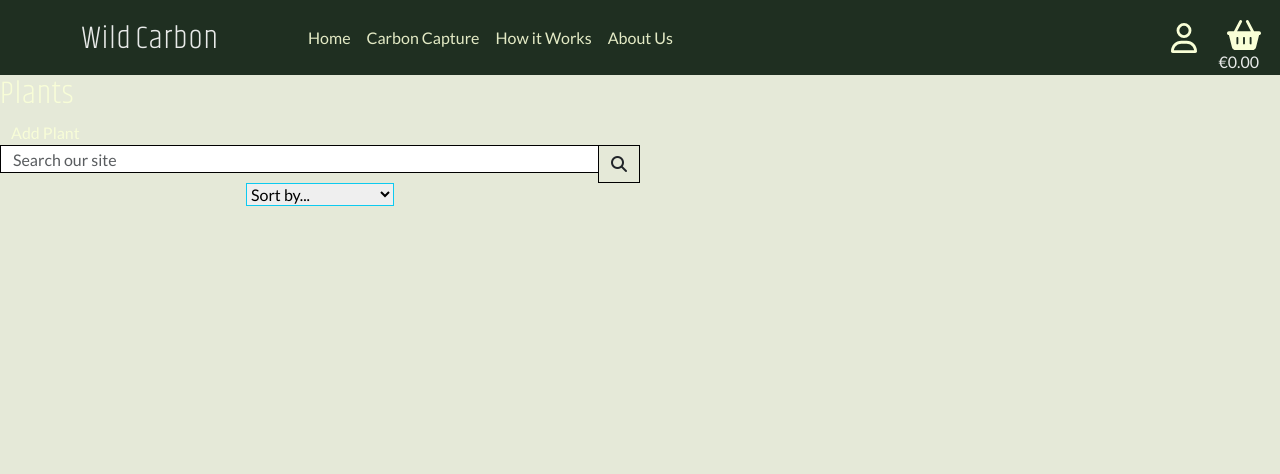
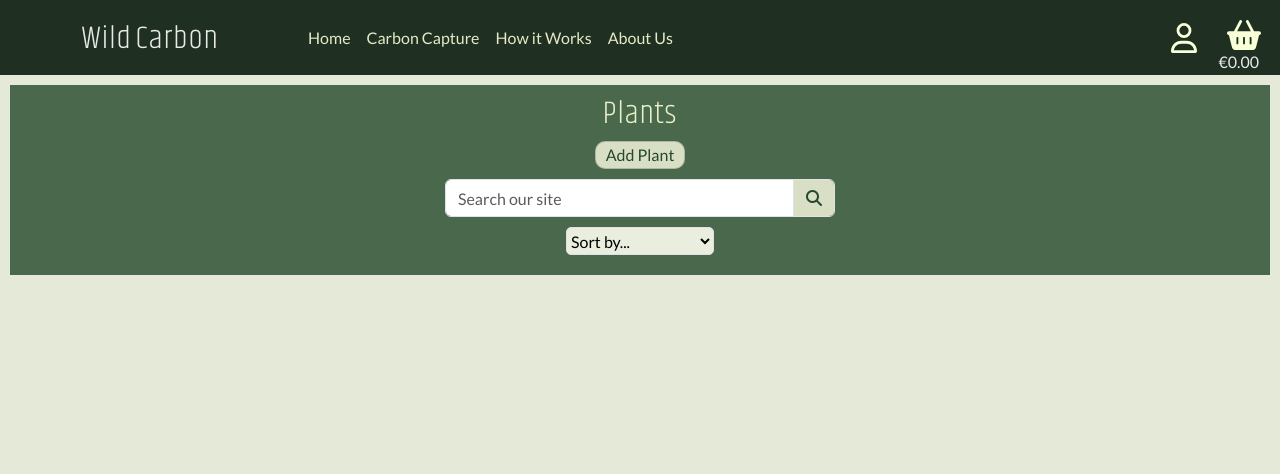
Before and after one commit to Stephen-J-Whitaker/wild-carbon, a Django app: page /plants/list_plants/ in a window 1280 px wide. Shown: the top 474 px of the page. Run offline with Django 3.2, Linux system fonts and the light colour scheme; data that the repository does not hold is empty; some libraries are stand-ins or nearby versions.

Commit message:
FEAT: Update plant list styles

```diff
--- a/locations/templates/locations/carbon_capture.html
+++ b/locations/templates/locations/carbon_capture.html
@@ -35,7 +35,7 @@
             <div>
                 <!-- Search box and sort box HTML supplied by Code Institute -->
                 <div class="location-search-input">
-                    <form id="search" class="search-form" method="GET" action="{% url 'carbon_capture' %}">
+                    <form class="search-form" method="GET" action="{% url 'carbon_capture' %}">
                         <div class="input-group">
                             <input class="form-control search-input" type="text" name="q" placeholder="Search our site">
                             <div class="input-group-append">
--- a/plants/templates/plants/list_plants.html
+++ b/plants/templates/plants/list_plants.html
@@ -9,15 +9,17 @@
 {% endblock %}
 
 {% block content %}
-    <h1>Plants</h1>
-    <a href="{% url 'add_plant' %}">Add Plant</a>
+    <div class="content-container">
+        <div class="inner-content-container">
+            <h2 class="content-header">Plants</h2>
+            <a class="button add-plant-button" href="{% url 'add_plant' %}">Add Plant</a>
             <!-- Search box and sort box HTML supplied by Code Institute -->
-    <div>
-        <form method="GET" action="{% url 'list_plants' %}">
-            <div class="input-group w-50">
-                <input class="form-control border border-black rounded-0" type="text" name="q" placeholder="Search our site">
+            <div class="plant-list-search-input">
+                <form class="search-form" method="GET" action="{% url 'list_plants' %}">
+                    <div class="input-group">
+                        <input class="form-control search-input" type="text" name="q" placeholder="Search our site">
                         <div class="input-group-append">
-                    <button class="form-control btn btn-black border border-black rounded-0" type="submit">
+                            <button class="form-control button search-button" type="submit">
                                 <span class="icon">
                                     <i class="fas fa-search"></i>
                                 </span>
@@ -26,8 +28,8 @@
                     </div>
                 </form>
             </div>
-    <div class="sort-select-wrapper w-50">
-        <select id="sort-selector" class="custom-select custom-select-sm rounded-0 border border-{% if current_sorting != 'None_None' %}info{% else %}black{% endif %}">
+            <div class="sort-select-wrapper">
+                <select id="sort-selector" class="custom-select custom-select-sm selector border">
                     <option value="reset" {% if current_sorting == 'None_None' %}selected{% endif %}>Sort by...</option>
                     <option value="price__asc" {% if current_sorting == 'price__asc' %}selected{% endif %}>Price (low to high)</option>
                     <option value="price__desc" {% if current_sorting == 'price__desc' %}selected{% endif %}>Price (high to low)</option>
@@ -40,22 +42,27 @@
                 <div class="plant-list">
                     {% for plant in plants %}
                         <div class="plant-instance">
+                            <div class="plant-instance add-plant-plant-instance">
                                 {% if plant.image %}
-                        <img class="plant-image" src="{{ plant.image.url }}" alt="{{ plant.common_name }}">
+                                    <img class="plant-image" src="{{ plant.image.url }}" alt="{{ plant.common_name }}" loading="lazy">
                                 {% else %}
-                        <img class="plant-image" src="{{ MEDIA_URL }}noimage.png" alt="{{ plant.common_name }}">
+                                    <img class="plant-image" src="{{ MEDIA_URL }}noimage.png" alt="{{ plant.common_name }}" loading="lazy">
                                 {% endif %}
-                    <div>{{ plant.common_name }}</div>
+                                <h2 class="plant-instance-name">{{ plant.common_name }}</h2>
+                                <hr>
                                 <span>{{ plant.genus }}</span>
                                 <span>{{ plant.species }}</span>
-                    <div>&#8364 {{ plant.price }} ex VAT</div>
+                                <div>&#8364; {{ plant.price }} ex VAT</div>
                                 <div>SKU: {{ plant.sku }}</div>
-                    <div>
-                        <a href="{% url 'edit_plant' plant.id %}">Edit</a> |
-                        <a href="{% url 'delete_plant' plant.id %}">Delete</a>
+                                <div class="add-plant-links">
+                                    <a class="link" href="{% url 'edit_plant' plant.id %}">Edit</a> |
+                                    <a class="link" href="{% url 'delete_plant' plant.id %}">Delete</a>
+                                </div>
                             </div>
                         </div>
                     {% endfor %}
+                </div>
+            </div>
         </div>
     </div>
 {% endblock%}
--- a/static/css/style.css
+++ b/static/css/style.css
@@ -209,7 +209,8 @@ header {
 a,
 .link,
 .nav-link,
-.privacy-policy {
+.privacy-policy,
+.add-plant-plant-instance {
     padding: 11px;
     color: var(--link-font-colour);
 }
@@ -222,6 +223,10 @@ a,
 .nav-link:hover {
     color: var(--main-font-colour);
     text-decoration: underline;
+}
+
+.add-plant-links {
+    text-align: center;
 }
 
 #administration-link {
@@ -492,7 +497,8 @@ main {
     text-align: center;
 }
 
-.location-search-input {
+.location-search-input,
+.plant-list-search-input {
     display: flex;
     align-items: center;
     justify-content: center;
@@ -589,7 +595,8 @@ button:focus {
     background-color: var(--button-background-solid);
 }
 
-.plant-record-button {
+.plant-record-button,
+.add-plant-button {
     margin: auto;
     width: fit-content;
     display: flex;
@@ -597,8 +604,13 @@ button:focus {
     padding: 10px;
 }
 
-.plant-record-button:hover {
+.plant-record-button:hover,
+.add-plant-button:hover {
     text-decoration: none;
+}
+
+.add-plant-button {
+    margin-bottom: 10px;
 }
 
 input,
```
Lines whose indentation alone changed are shown as unchanged.
